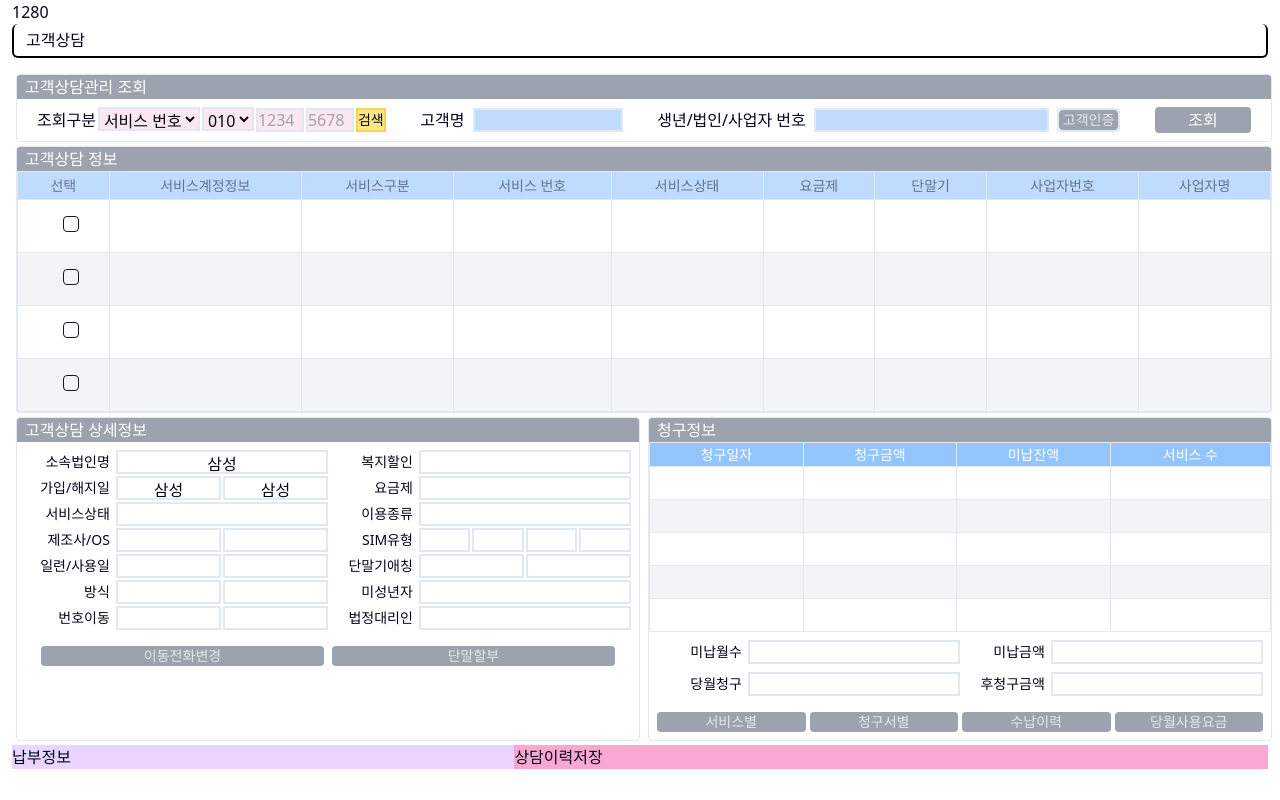
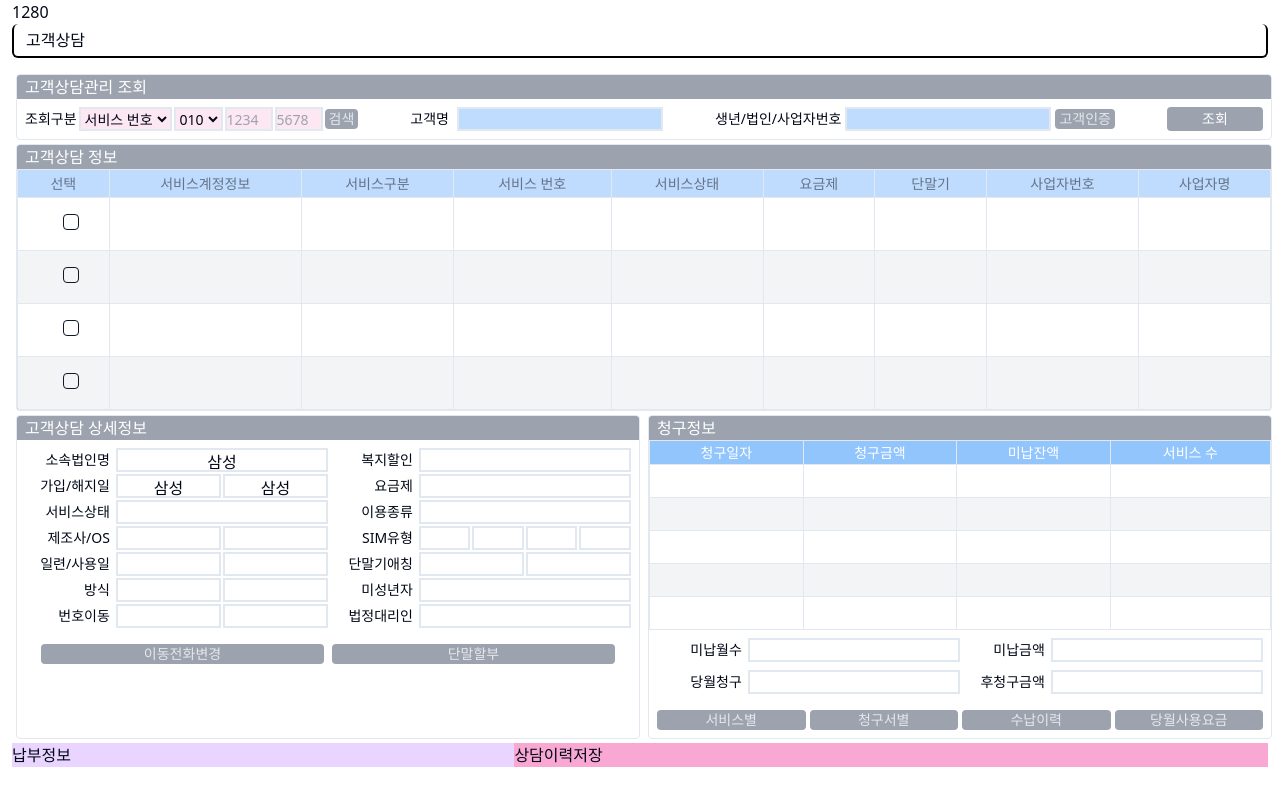
Before and after one commit to sprisao/SkPoc, a Next.js app: page / in a window 1280 px wide. Built offline with nearby package versions, Linux system fonts and the light colour scheme.

Commit message:
UI 디테일 수정 - 고객상담관리 조회 섹션 : input 너비 조정

```diff
--- a/app/components/sections/SearchCustomerService.tsx
+++ b/app/components/sections/SearchCustomerService.tsx
@@ -10,7 +10,7 @@ const SearchCustomerService = () => {
             <SectionTitle title="고객상담관리 조회"/>
 
             {/*고객상담관리 조회 아이템*/}
-            <div className="flex flex-row py-2 px-5 justify-between">
+            <div className="flex flex-row py-2 px-2 justify-between text-sm space-x-1">
 
                 {/*조회구분*/}
                 <div className="flex flex-row items-center space-x-0.5">
@@ -48,11 +48,10 @@ const SearchCustomerService = () => {
                         />
                     </div>
                     {/*검색 아이콘 버튼 추가 */}
-                    <div className="flex justify-center items-center border-2 border-amber-300 h-6">
-                        <button
-                            className="text-sm bg-amber-200"
+                    <div className="flex justify-center items-center h-6">
+                        <CommonButton
                         >검색
-                        </button>
+                        </CommonButton>
                     </div>
                 </div>
 
@@ -61,26 +60,26 @@ const SearchCustomerService = () => {
                     <div>
                         <p>고객명</p>
                     </div>
-                    <div className="ml-2">
+                    <div className="ml-2 min-w-min">
                         <input
-                            className="w-[150px] bg-blue-200 border-2 h-6"
+                            className=" bg-blue-200 border-2 h-6"
                             type="text"
                         />
                     </div>
                 </div>
 
                 {/*생년/법인/사업자 번호*/}
-                <div className="flex flex-row items-center">
-                    <div>
-                        <p>생년/법인/사업자 번호</p>
+                <div className="flex flex-row items-center space-x-1">
+                    <div className="overflow-ellipsis">
+                        <p>생년/법인/사업자번호</p>
                     </div>
-                    <div className="ml-2">
+                    <div className="">
                         <input
-                            className=" bg-blue-200 border-2 h-6"
+                            className="bg-blue-200 border-2 h-6 w-max-[100px]"
                             type="text"
                         />
                     </div>
-                    <div className="flex justify-center items-center h-6 border-2 ml-2 rounded-sm">
+                    <div className="">
                         <CommonButton>
                             고객인증
                         </CommonButton>
```
